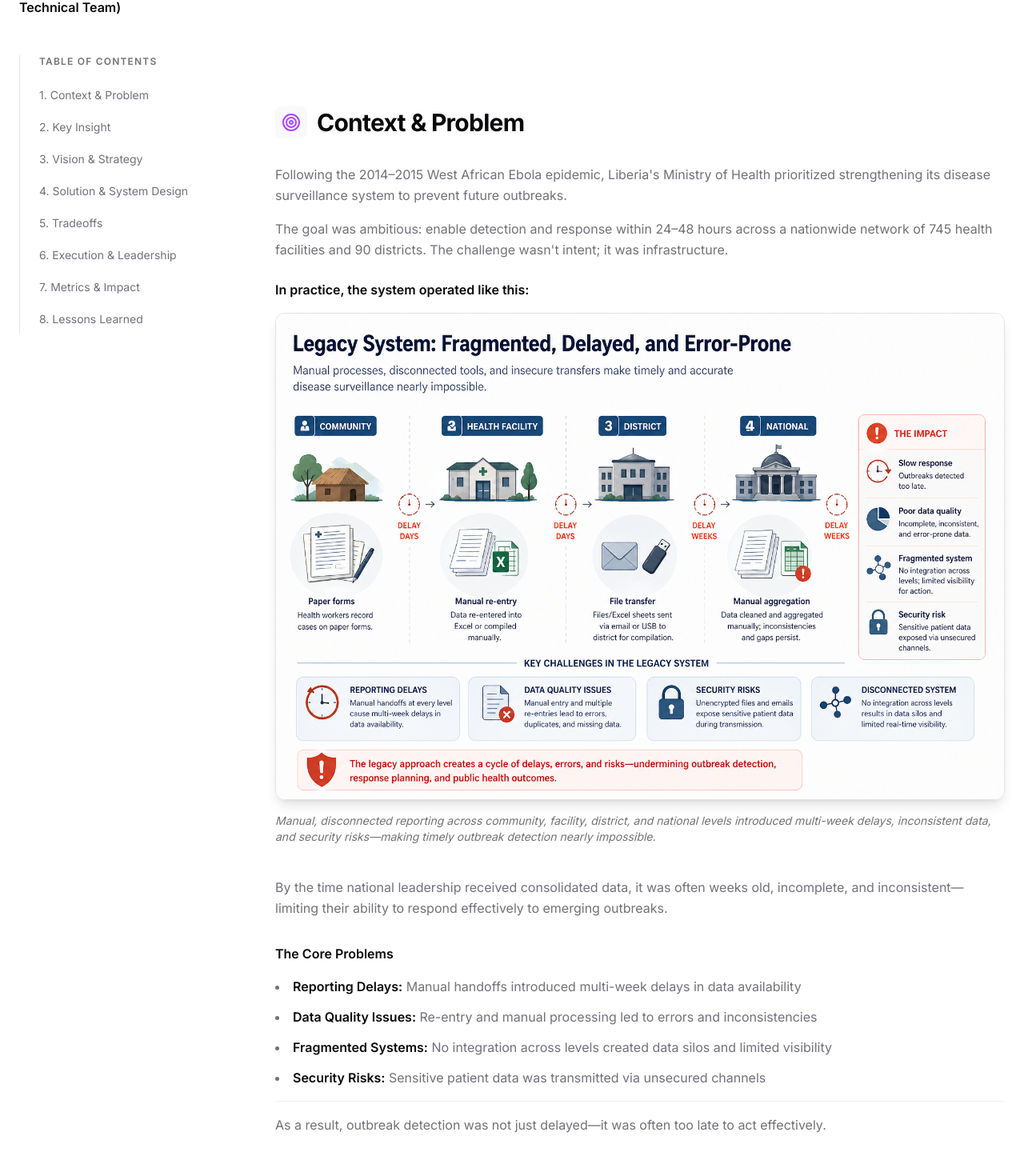
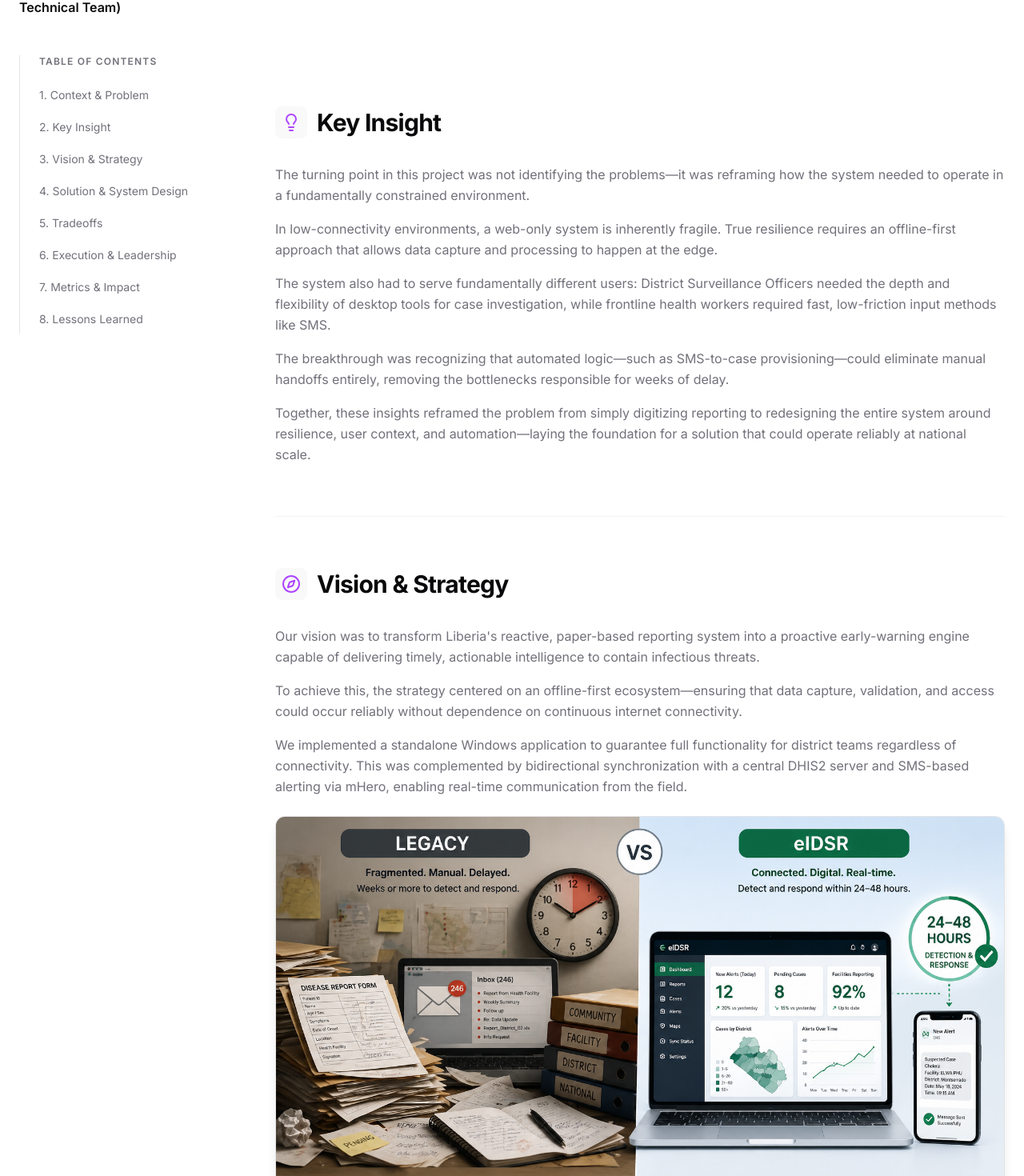
Before and after one commit to abdoulayebinta/my-portfolio, a Next.js app in the folder frontend/: page /case-studies/eidsr-digitizing-outbreak-response-west-africa in a window 1280 px wide. Shown: the part 676-2146 px from the top of the page at 80% size. Built offline with nearby package versions, Linux system fonts and the light colour scheme.

Commit message:
Added Content for

```diff
--- a/frontend/app/case-studies/[slug]/page.tsx
+++ b/frontend/app/case-studies/[slug]/page.tsx
@@ -114,47 +114,24 @@ export default function CaseStudyPage() {
           {/* Main Content */}
           <div className="lg:col-span-9">
 
-            <CaseStudySection id="context" title="Context & Problem" icon={<Target size={24} />}>
-              <div className="space-y-6">
-                {/* Opening Context */}
-                <div className="space-y-4">
-                  <p className="text-base leading-relaxed">Following the 2014–2015 West African Ebola epidemic, Liberia's Ministry of Health prioritized strengthening its disease surveillance system to prevent future outbreaks.</p>
+            {slug === "unmc-digital-health-screening" && (
+              <>
+                <CaseStudySection id="executive-summary" title="1. Executive Summary" icon={<Target size={24} />}>
+                  <p className="text-base leading-relaxed">The SMART (Sickle and Malaria Accurate Remote Testing) initiative, developed with the University of Nebraska Medical Center, delivered a digital health platform for sickle cell and malaria screening in low-resource settings across Nigeria. As a Business Analyst, I led clinical workflow analysis, requirements strategy, and cross-functional coordination for an Android/Web ecosystem integrated with portable diagnostic hardware. The platform achieved 97.2% diagnostic accuracy and enabled significantly earlier intervention for infants at risk of sickle cell disease.</p>
+                </CaseStudySection>
 
-                  <p className="text-base leading-relaxed">The goal was ambitious: enable detection and response within 24–48 hours across a nationwide network of 745 health facilities and 90 districts. The challenge wasn't intent; it was infrastructure.</p>
-                </div>
+                <CaseStudySection id="role" title="2. My Role & Ownership" icon={<Users size={24} />}>
+                  <p className="text-base leading-relaxed">As a Business Analyst, I supported clinical workflow analysis, requirements gathering, backlog documentation, and cross-functional coordination between clinical stakeholders and engineering teams. I helped translate complex medical and operational workflows into structured software requirements for the Android/Web platform, while contributing to workflow design, validation logic, and implementation planning throughout the project lifecycle.</p>
+                </CaseStudySection>
 
-                {/* Transition & Image */}
-                <div className="space-y-4">
-                  <p className="font-semibold text-foreground">In practice, the system operated like this:</p>
+                <CaseStudySection id="context" title="3. Context & Problem" icon={<AlertTriangle size={24} />}>
+                  <div className="space-y-6">
+                    <p className="text-base leading-relaxed">Sickle cell disease remains one of the leading causes of preventable child mortality in sub-Saharan Africa, with nearly 250,000 babies born annually with the condition. In many low-resource regions, infants are not diagnosed early enough to receive timely treatment, contributing to mortality rates as high as 50–90% before age five. Existing diagnostic workflows were fragmented, paper-driven, and difficult to scale across remote environments with limited electricity and inconsistent connectivity. Healthcare workers also lacked centralized systems to longitudinally track patients, laboratory results, and follow-up care throughout the diagnostic journey.</p>
+                  </div>
+                </CaseStudySection>
+              </>
+            )}
 
-                  <img
-                    src="/case-studies/eidsr-legacy-system.png"
-                    alt="Legacy System: Fragmented, Delayed, and Error-Prone"
-                    className="w-full h-auto rounded-xl border border-border shadow-lg cursor-pointer hover:shadow-xl hover:border-purple-500/50 transition-all"
-                    onClick={() => setSelectedImage("/case-studies/eidsr-legacy-system.png")}
-                  />
-
-                  <p className="text-sm text-muted-foreground italic">Manual, disconnected reporting across community, facility, district, and national levels introduced multi-week delays, inconsistent data, and security risks—making timely outbreak detection nearly impossible.</p>
-                </div>
-
-                {/* Post-Image Summary */}
-                <p className="text-base leading-relaxed pt-4">By the time national leadership received consolidated data, it was often weeks old, incomplete, and inconsistent—limiting their ability to respond effectively to emerging outbreaks.</p>
-
-                {/* Problem Breakdown */}
-                <div className="space-y-4 pt-2">
-                  <h3 className="font-semibold text-foreground text-base">The Core Problems</h3>
-
-                  <ul className="space-y-3 text-base leading-relaxed list-disc list-inside">
-                    <li><span className="font-semibold text-foreground">Reporting Delays:</span> Manual handoffs introduced multi-week delays in data availability</li>
-                    <li><span className="font-semibold text-foreground">Data Quality Issues:</span> Re-entry and manual processing led to errors and inconsistencies</li>
-                    <li><span className="font-semibold text-foreground">Fragmented Systems:</span> No integration across levels created data silos and limited visibility</li>
-                    <li><span className="font-semibold text-foreground">Security Risks:</span> Sensitive patient data was transmitted via unsecured channels</li>
-                  </ul>
-
-                  <p className="text-base leading-relaxed pt-4 border-t border-border/50 mt-4">As a result, outbreak detection was not just delayed—it was often too late to act effectively.</p>
-                </div>
-              </div>
-            </CaseStudySection>
 
             <CaseStudySection id="insight" title="Key Insight" icon={<Lightbulb size={24} />}>
               <div className="space-y-4">
```
